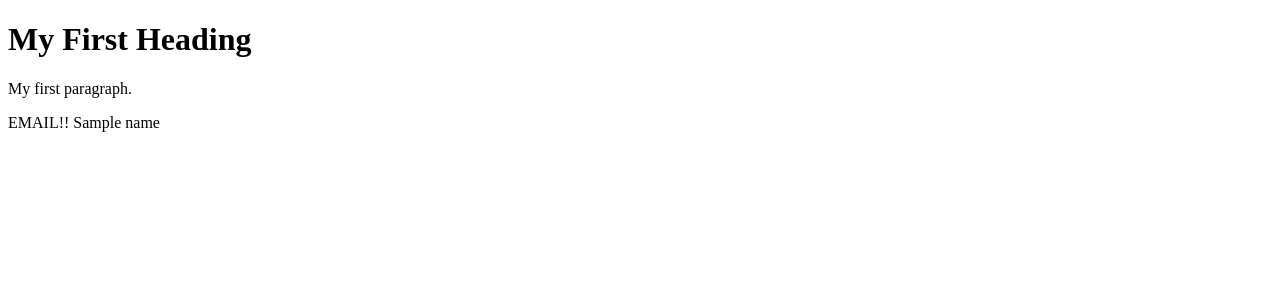
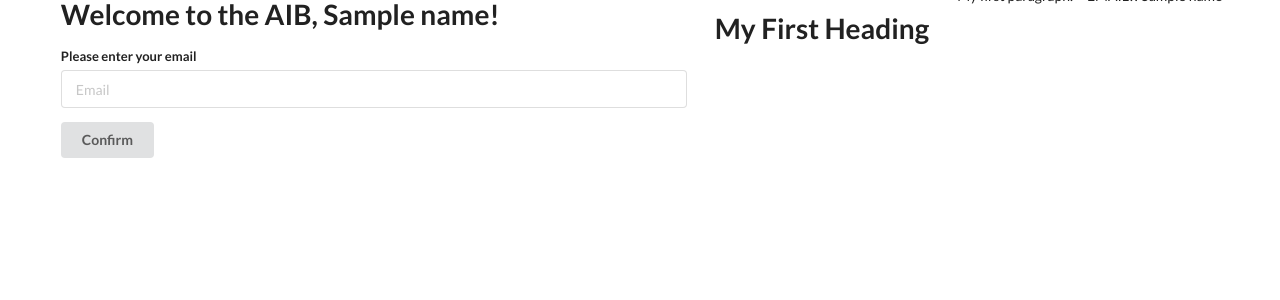
Before and after one commit to AlanLiu96/AibDelivery, a Flask app: template templates/email.html in a window 1280 px wide. Shown: the top 300 px of the page. Run offline with Flask 2, Linux system fonts and the light colour scheme; the template is opened without the code that fills it: most values are stand-ins (such as "Sample title", 1, 10 or a date in 2020); some libraries are stand-ins or nearby versions.

Commit message:
Update email.html

```diff
--- a/templates/email.html
+++ b/templates/email.html
@@ -1,6 +1,38 @@
 <!DOCTYPE html>
 <html>
+
+<head>
+
+<link rel="stylesheet" type="text/css" href="https://cdnjs.cloudflare.com/ajax/libs/semantic-ui/2.2.13/semantic.css">
+	<script
+  src="https://code.jquery.com/jquery-3.1.1.min.js"
+  integrity="sha256-hVVnYaiADRTO2PzUGmuLJr8BLUSjGIZsDYGmIJLv2b8="
+  crossorigin="anonymous"></script>
+<script src="https://cdnjs.cloudflare.com/ajax/libs/semantic-ui/2.2.13/semantic.js"></script>
+</head>
+
 <body>
+
+<div class="ui two column centered grid">
+  <div class="column">
+
+    <h1 class="ui header">Welcome to the AIB, {{name}}!</h1>
+
+    <form action="/name" method="post" class="ui form">
+      <div class="field">
+        <label>Please enter your email</label>
+        <input type="text" name="email" placeholder="Email">
+      </div>
+      <button class="ui button" type="submit">Confirm</button>
+    </form>
+
+  </div>
+
+</body>
+
+
+
+<!<body>
 
 <h1>My First Heading</h1>
 
@@ -10,5 +42,6 @@
 EMAIL!!
 
 {{name}}
-</body>
+</body>>
+
 </html>
```
